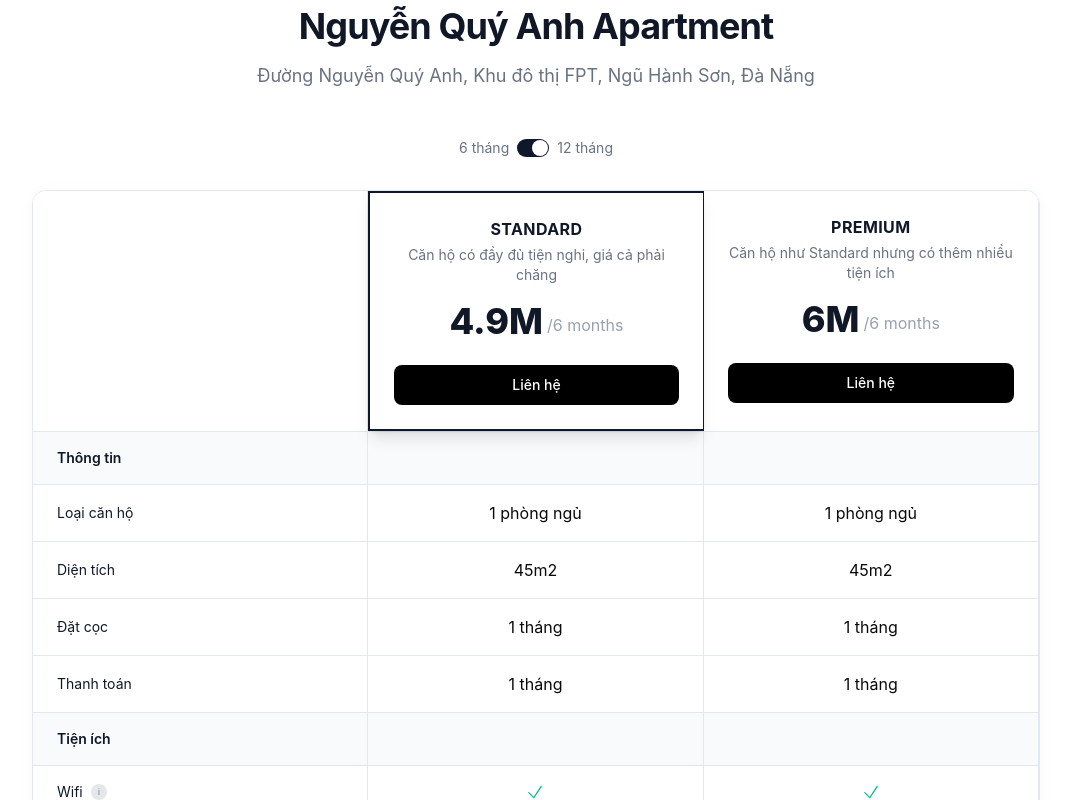
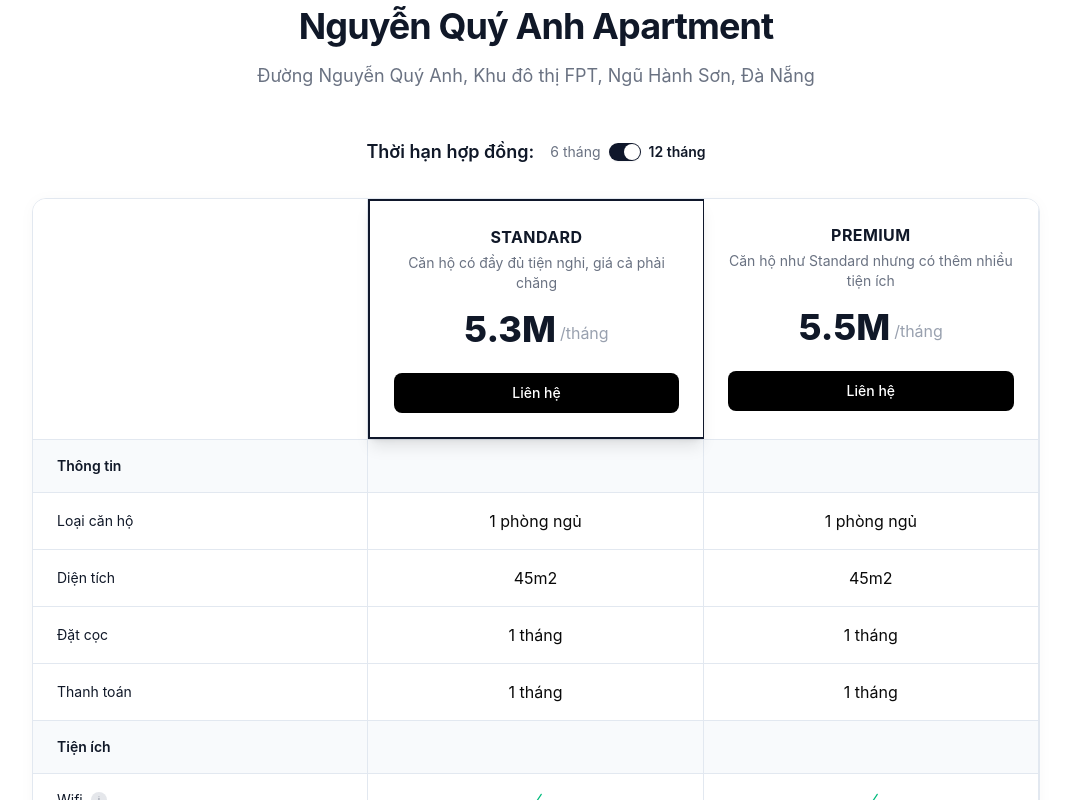
Before and after one commit to duymainek/lanha-v2, a React (Vite) app: page / in a window 1280 px wide. Shown: the part 1440-2240 px from the top of the page, without its empty margins (104-1175 px from the left). Built offline with nearby package versions, Linux system fonts and the light colour scheme.

Commit message:
finish landing

```diff
--- a/src/page/landing/components/Navbar.tsx
+++ b/src/page/landing/components/Navbar.tsx
@@ -6,7 +6,8 @@ import { Sheet, SheetContent, SheetTrigger } from '@/components/ui/sheet'
 import { ContactDialog } from './ContactDialog'
 
 const navigation = [
-  { name: 'Căn Hộ', href: '#apartments' },
+  { name: 'Nguyễn Quý Anh', href: '#apartments1' },
+  { name: 'Nguyễn Đình Chiểu', href: '#apartments2' },
   { name: 'Tiện Ích', href: '#amenities' },
 ]
 
--- a/src/page/landing/components/PricingTable_building1.tsx
+++ b/src/page/landing/components/PricingTable_building1.tsx
@@ -61,11 +61,11 @@ const planData = [
 
 export function PricingTable_building1() {
   const [openContact, setOpenContact] = useState(false)
-  const [billing, setBilling] = useState<'sixMonths' | 'year'>('sixMonths')
-  const priceUnit = billing === 'sixMonths' ? '/6 months' : '/year'
+  const [billing, setBilling] = useState<'sixMonths' | 'year'>('year')
+  const priceUnit = billing === 'sixMonths' ? '/tháng' : '/tháng'
 
   return (
-    <section className="w-full bg-white py-20">
+    <section className="w-full bg-white py-20" id="apartments1">
       <div className="max-w-5xl mx-auto px-2 sm:px-">
         {/* Heading */}
         <div className="mb-12 text-center">
@@ -75,12 +75,13 @@ export function PricingTable_building1() {
           </p>
         </div>
         {/* Toggle */}
-        <div className="flex justify-center mb-8">
+        <div className="flex items-center justify-center gap-4 mb-8">
+          <span className="text-lg font-semibold text-gray-900">Thời hạn hợp đồng:</span>
           <div className="flex items-center gap-2">
-            <span className={`text-sm ${billing === 'year' ? 'text-gray-900 font-semibold' : 'text-gray-500'}`}>6 tháng</span>
+            <span className={`text-sm ${billing === 'sixMonths' ? 'text-gray-900 font-semibold' : 'text-gray-500'}`}>6 tháng</span>
             <Switch
-              checked={billing === 'sixMonths'}
-              onCheckedChange={(checked: boolean) => setBilling(checked ? 'sixMonths' : 'year')}
+              checked={billing === 'year'}
+              onCheckedChange={(checked: boolean) => setBilling(checked ? 'year' : 'sixMonths')}
               className="data-[state=checked]:bg-slate-900"
             />
             <span className={`text-sm ${billing === 'year' ? 'text-gray-900 font-semibold' : 'text-gray-500'}`}>12 tháng</span>
--- a/src/page/landing/components/PricingTable_building2.tsx
+++ b/src/page/landing/components/PricingTable_building2.tsx
@@ -37,7 +37,7 @@ const planData = [
   {
     name: 'PRIVATE',
     description: 'Căn hộ có lối đi riêng, đầy đủ tiện nghi cơ bản',
-    price: { monthly: '3.7M', annual: '3.3M' },
+    price: { sixMonths: '3.7M', year: '3.3M' },
     information: ['1 phòng ngủ', '50m2', '1 tháng', '1 tháng'],
     features: [true, true, true, true, true, true, true, true, false, true, false, ],
     feeServices: ['3.8k/kw', '80.000đ','Chia theo người ở'],
@@ -45,7 +45,7 @@ const planData = [
   {
     name: 'STUDIO',
     description: 'Căn hộ studio với sân thượng riêng',
-    price: { monthly: '3.5M', annual: '3M' },
+    price: { sixMonths: '3.5M', year: '3M' },
     information: ['Studio', '30m2', '1 tháng', '1 tháng'],
     features: [true, true, true, true, false, false, false, false, true, true, true, ],
     recommended: false,
@@ -55,7 +55,7 @@ const planData = [
     name: 'STANDARD',
     recommended: true,
     description: 'Căn hộ 1 phòng ngủ với ban công',
-    price: { monthly: '5M', annual: '4.5M' },
+    price: { sixMonths: '5M', year: '4.5M' },
     information: ['1 phòng ngủ', '60m2', '1 tháng', '1 tháng'],
     features: [true, true, true, true, true, true, true, true, true, true, true, ],
     feeServices: ['3.8k/kw', '80.000đ','Chia theo người ở'],
@@ -65,11 +65,11 @@ const planData = [
 export function PricingTable_building2() {
   const [openContact, setOpenContact] = useState(false)
 
-  const [billing, setBilling] = useState<'monthly' | 'annual'>('monthly')
-  const priceUnit = billing === 'monthly' ? '/month' : '/year'
+  const [billing, setBilling] = useState<'sixMonths' | 'year'>('year')
+  const priceUnit = billing === 'sixMonths' ? '/tháng' : '/tháng'
 
   return (
-    <section className="w-full bg-white py-20">
+    <section className="w-full bg-white py-20" id="apartments2">
       <div className="max-w-5xl mx-auto px-2 sm:px-">
         {/* Heading */}
         <div className="mb-12 text-center">
@@ -79,15 +79,16 @@ export function PricingTable_building2() {
           </p>
         </div>
         {/* Toggle */}
-        <div className="flex justify-center mb-8">
+        <div className="flex items-center justify-center gap-4 mb-8">
+          <span className="text-lg font-semibold text-gray-900">Thời hạn hợp đồng:</span>
           <div className="flex items-center gap-2">
-            <span className={`text-sm ${billing === 'annual' ? 'text-gray-900 font-semibold' : 'text-gray-500'}`}>6 tháng</span>
+            <span className={`text-sm ${billing === 'sixMonths' ? 'text-gray-900 font-semibold' : 'text-gray-500'}`}>6 tháng</span>
             <Switch
-              checked={billing === 'monthly'}
-              onCheckedChange={(checked: boolean) => setBilling(checked ? 'monthly' : 'annual')}
+              checked={billing === 'year'}
+              onCheckedChange={(checked: boolean) => setBilling(checked ? 'year' : 'sixMonths')}
               className="data-[state=checked]:bg-slate-900"
             />
-            <span className={`text-sm ${billing === 'monthly' ? 'text-gray-900 font-semibold' : 'text-gray-500'}`}>12 tháng</span>
+            <span className={`text-sm ${billing === 'year' ? 'text-gray-900 font-semibold' : 'text-gray-500'}`}>12 tháng</span>
           </div>
         </div>
         {/* Desktop Grid */}
```
